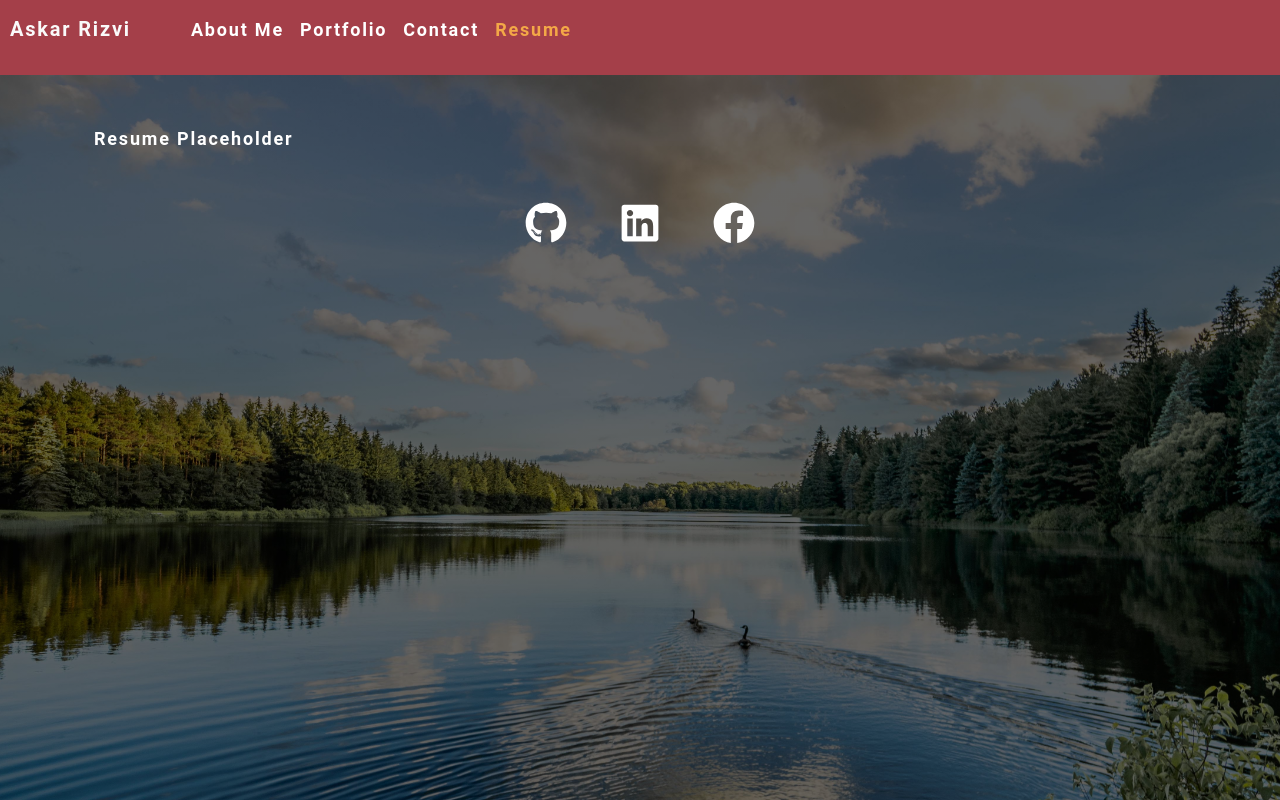
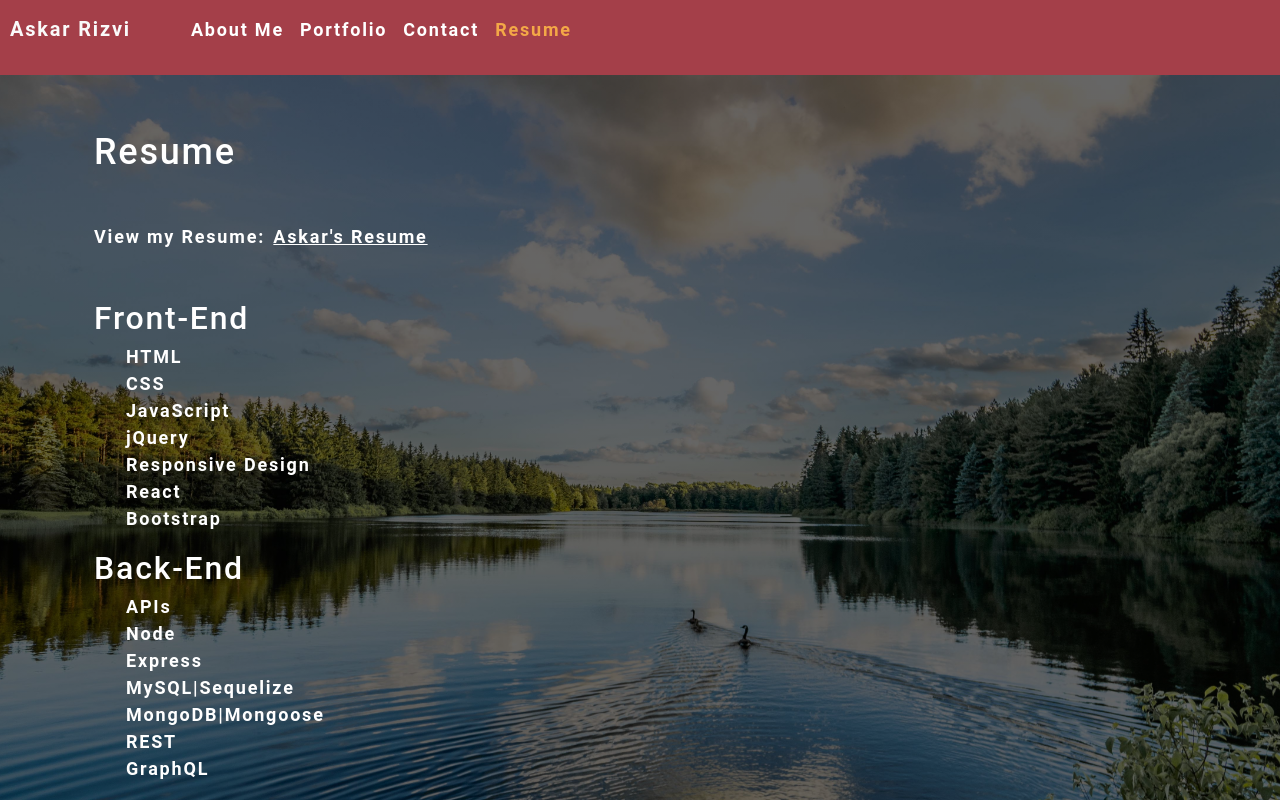
Before and after one commit to askarrizvi/askars-react-portfolio, a React (Create React App) app: page / in a window 1280 px wide. Both pictures are taken after a click on the element "Resume". Shown: the top 800 px of the page. Built offline with nearby package versions, Linux system fonts and the light colour scheme.

Commit message:
Add resume link and information

```diff
--- a/src/components/Contact/index.js
+++ b/src/components/Contact/index.js
@@ -1,5 +1,6 @@
 import React, { useState } from 'react';
 import { validateEmail } from '../../utils/helpers';
+import { FiMail } from 'react-icons/fi'
 
 function Contact() {
     const [formState, setFormState] = useState({ name: '', email: '', message: '' });
@@ -43,10 +44,14 @@ function Contact() {
             <form id="contact-form" onSubmit={handleSubmit}>
                 <div>
                     <label htmlFor="name">Name:</label>
+                </div>
+                <div>
                     <input type="text" defaultValue={name} onMouseLeave={handleChange} onChange={handleChange} name="name" />
                 </div>
                 <div>
                     <label htmlFor="email">Email address:</label>
+                </div>
+                <div>
                     <input type="email" defaultValue={email} name="email" onMouseLeave={handleChange} onChange={handleChange} />
                 </div>
                 <div>
@@ -60,6 +65,9 @@ function Contact() {
                 )}
                 <button type="submit">Submit</button>
             </form>
+            <div>
+            Or Email Me Directly: <a href="mailto:askarrizvi88@gmail.com"><FiMail size={30} /></a>
+            </div>
         </section>
     );
 }
--- a/src/components/Resume/index.js
+++ b/src/components/Resume/index.js
@@ -1,21 +1,38 @@
 import React, { useEffect } from 'react'
 
 function Resume(props) {
-    /*const {
-        categories = [],
-        setCurrentCategory,
-        currentCategory,
-        contactSelected,
-        setContactSelected
-    } = props;
-
-    useEffect(() => {
-        document.title = capitalizeFirstLetter(currentCategory.name);
-    }, [currentCategory]);*/
-
-
     return (
-        <span>Resume Placeholder</span>
+        <div>
+            <h1 id="resume">Resume</h1>
+            <div className="my-5">
+                <span>View my Resume: </span>
+                <u><a href="https://docs.google.com/document/d/1yE9wfm5ujX8wsDuMRfiRwQ7QjQ2qL5t6/edit?usp=sharing&ouid=115489137251474452131&rtpof=true&sd=true" download>Askar's Resume</a></u>
+            </div>
+            <div>
+                <h2>Front-End</h2>
+                <ul>
+                    <li>HTML</li>
+                    <li>CSS</li>
+                    <li>JavaScript</li>
+                    <li>jQuery</li>
+                    <li>Responsive Design</li>
+                    <li>React</li>
+                    <li>Bootstrap</li>
+                </ul>
+            </div>
+            <div className="my-2">
+                <h2>Back-End</h2>
+                <ul>
+                    <li>APIs</li>
+                    <li>Node</li>
+                    <li>Express</li>
+                    <li>MySQL|Sequelize</li>
+                    <li>MongoDB|Mongoose</li>
+                    <li>REST</li>
+                    <li>GraphQL</li>
+                </ul>
+            </div>
+        </div>
     );
 }
 
```
